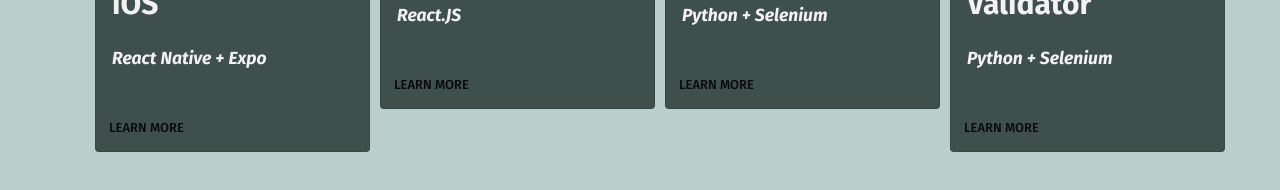
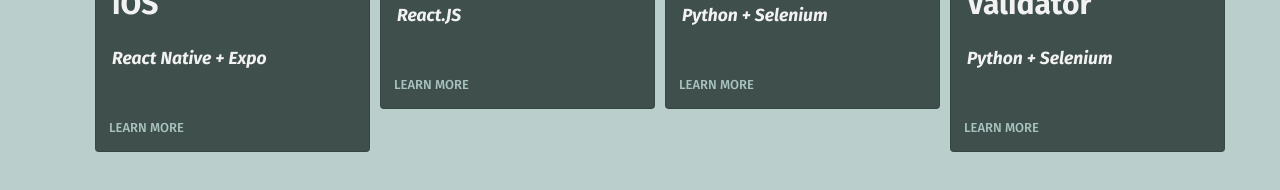
Before and after one commit to nlpulido/nlpulido.github.io, a React (Create React App) app: page / in a window 1280 px wide. Shown: the part 886-1076 px from the top of the page. Built offline with nearby package versions, Linux system fonts and the light colour scheme.

Commit message:
added themes to as far as I could with the cards

```diff
--- a/src/App.js
+++ b/src/App.js
@@ -20,7 +20,7 @@ const theme = createMuiTheme({
     secondary: {
       main: "#3f4f4c",
       contrastText: "#ffffff"
-    }
+    },
   },
   typography: {
     fontFamily: [
--- a/src/components/OutlinedCard.js
+++ b/src/components/OutlinedCard.js
@@ -29,13 +29,13 @@ export default function OutlinedCard(props) {
   const classes = useStyles();
 
   return (
-    <Card className={classes.root} variant="outlined">
+    <Card className={classes.root} variant="outlined" backgroundColor="theme.palette.secondary">
       <CardContent>
         <h1>{props.project.title}</h1>
         <h3 className={classes.language}>{props.project.language}</h3>
       </CardContent>
       <CardActions>
-        <Button size="small">Learn More</Button>
+        <Button size="small" color="primary">Learn More</Button>
       </CardActions>
     </Card>
   );
```
